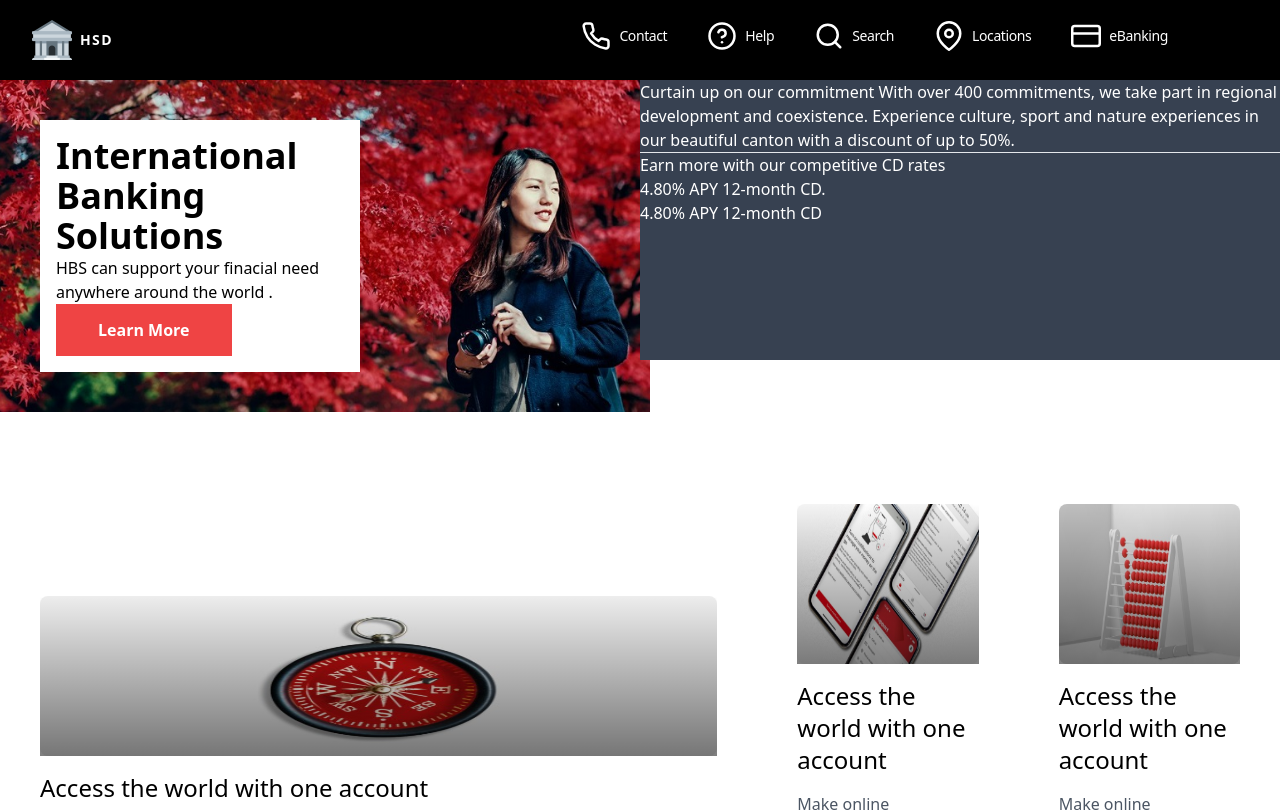
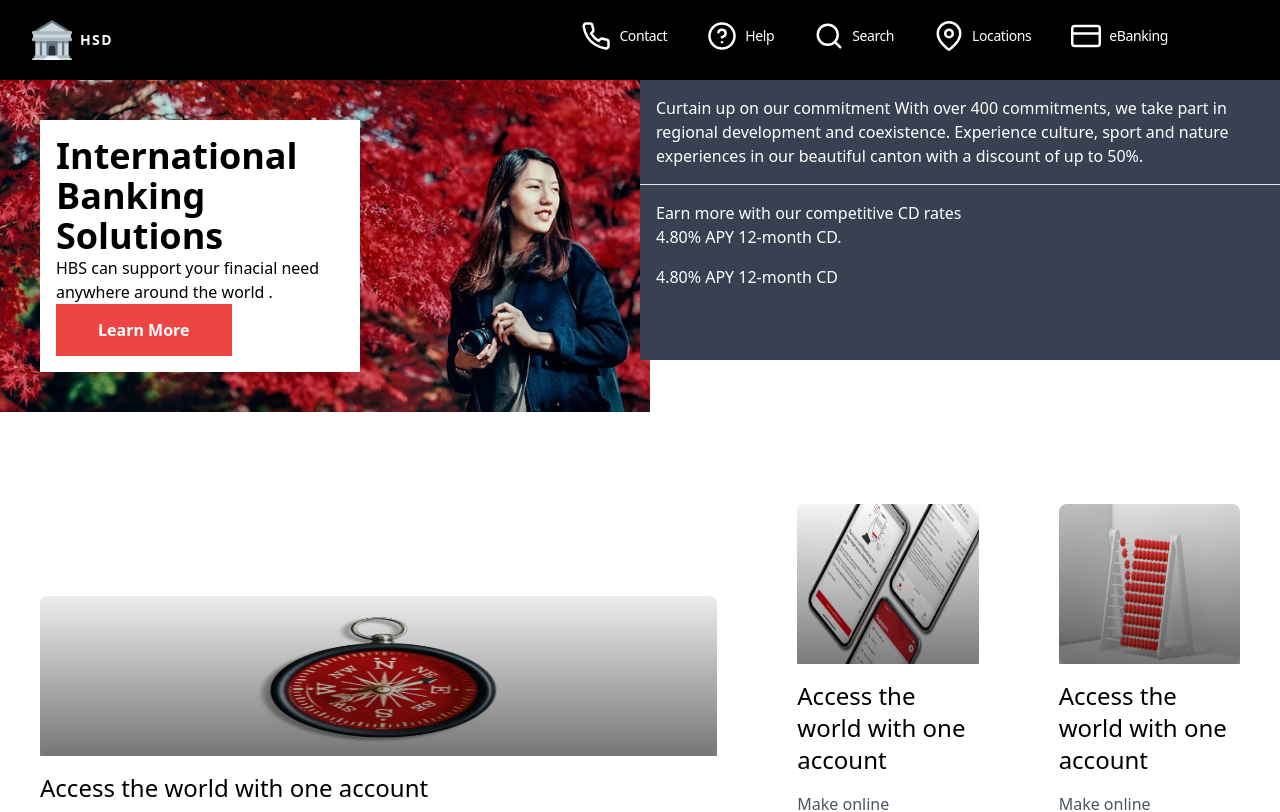
Before and after one commit to Shazaniyu55/hsd_bank, a Next.js app: page / in a window 1280 px wide. Shown: the top 812 px of the page. Built offline with nearby package versions, Linux system fonts and the light colour scheme.

Commit message:
first commit4

```diff
--- a/src/components/hero2.js
+++ b/src/components/hero2.js
@@ -33,11 +33,11 @@ function Hero(){
             <div className="">
             <div className="bg-gray-700 h-80">
             <h1 className="text-3xl md:text-4xl font-bold text-white text-center lg:text-left">Our commitment</h1>
-               <p className="text-white">Curtain up on our commitment With over 400 commitments, we take part in regional development and coexistence. Experience culture, sport and nature experiences in our beautiful canton with a discount of up to 50%.</p>
+               <p className="text-white m-4 ">Curtain up on our commitment With over 400 commitments, we take part in regional development and coexistence. Experience culture, sport and nature experiences in our beautiful canton with a discount of up to 50%.</p>
                <hr/>
 
-               <p className="text-white">Earn more with our competitive CD rates <br/> 4.80% APY 12-month CD.</p>
-               <p className="text-white">4.80% APY 12-month CD</p>
+               <p className="text-white m-4">Earn more with our competitive CD rates <br/> 4.80% APY 12-month CD.</p>
+               <p className="text-white m-4">4.80% APY 12-month CD</p>
             </div>
             </div>
         </div>
```
